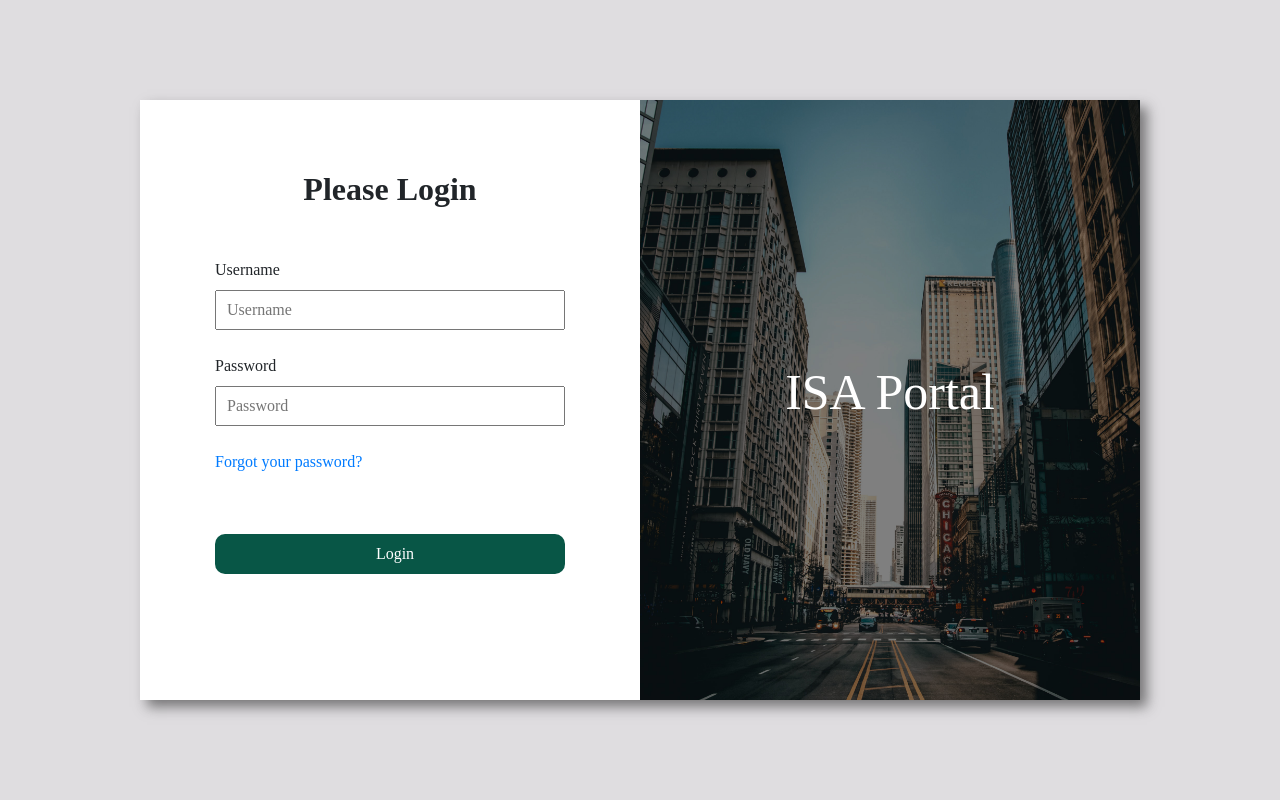
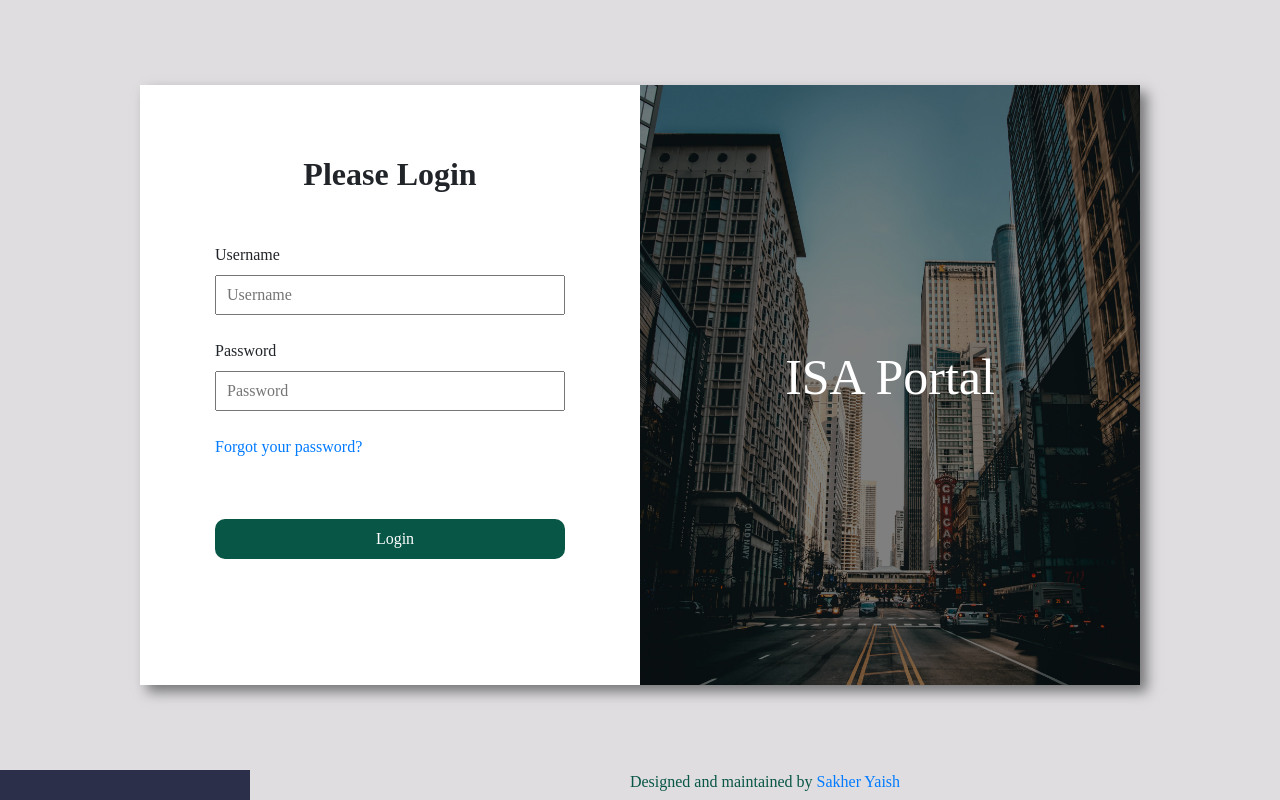
Before and after one commit to SakherYaishMain/ISADashboard, a PHP site: page /ISAdashboard/ in a window 1280 px wide. Run offline with PHP 8.4, Linux system fonts and the light colour scheme; some libraries are stand-ins or nearby versions; some web fonts are replaced.

Commit message:
Some fixes and added footer

```diff
--- a/announcements.php
+++ b/announcements.php
@@ -54,6 +54,6 @@ session_start();
       }
     }
     </script>
-
+    <?php require_once"footer.php" ?>
   </body>
 </html>
--- a/css/main.css
+++ b/css/main.css
@@ -393,7 +393,7 @@ body{
   .login-box{
     display:block !important;
     width: 100%;
-    height:100vh;
+    height:calc(100vh - 30px);
     box-shadow:none !important;
   }
   .left-side-login, .right-side-login{
--- a/finance.php
+++ b/finance.php
@@ -234,6 +234,6 @@ session_start();
         }
     }
 </script>
-
+<?php require_once"footer.php" ?>
 </body>
 </html>
--- /dev/null
+++ b/footer.php
@@ -0,0 +1,14 @@
+<style>
+    footer{
+        height:30px;
+        color:#085646;
+        text-align: center;
+    }
+</style>
+
+<footer class="d-flex">
+    <div style="background:#2b2f49;height:100%;width:250px;">
+
+    </div>
+    <p style="text-align:center; margin:0 auto;">Designed and maintained by <a href="https://linktr.ee/sakheryaish">Sakher Yaish</a></p>
+</footer>
--- a/home.php
+++ b/home.php
@@ -77,7 +77,7 @@ session_start();
              ?></p>
 
           </div>
-          <div id='calendar'>
+          <div id='calendar' style="margin-bottom:50px;">
           </div>
           <div class="announcements-overview">
             <h2 style="font-weight:600;margin-left:30px;margin-top:20px;border-bottom:3px solid black;padding-bottom:10px;width:360px;">Latest announcements</h2>
@@ -101,6 +101,7 @@ session_start();
           </div>
         </div>
       </div>
+
     </div>
     <script type="text/javascript">
     var omak = document.getElementsByClassName('left-side-taskbar');
@@ -196,5 +197,6 @@ session_start();
 });
 
     </script>
+    <?php require_once"footer.php" ?>
   </body>
 </html>
--- a/index.php
+++ b/index.php
@@ -23,7 +23,7 @@
 </div>';
       }
      ?>
-    <div class="content d-flex justify-content-center align-items-center content-login" style="height:100vh;">
+    <div class="content d-flex justify-content-center align-items-center content-login" style="height:calc(100vh - 30px);">
       <div class="login-box d-flex">
         <div class="left-side-login" style="width:50%;">
           <h2 style="font-weight:600;text-align:center;margin-top:70px;">Please Login</h2>
@@ -43,5 +43,6 @@
         </div>
       </div>
     </div>
+    <?php require_once"footer.php" ?>
   </body>
 </html>
--- a/notes.php
+++ b/notes.php
@@ -53,6 +53,6 @@ session_start();
       }
     }
     </script>
-
+    <?php require_once"footer.php" ?>
   </body>
 </html>
```
Also changed, not shown: agenda.php (+11 -7 lines).
